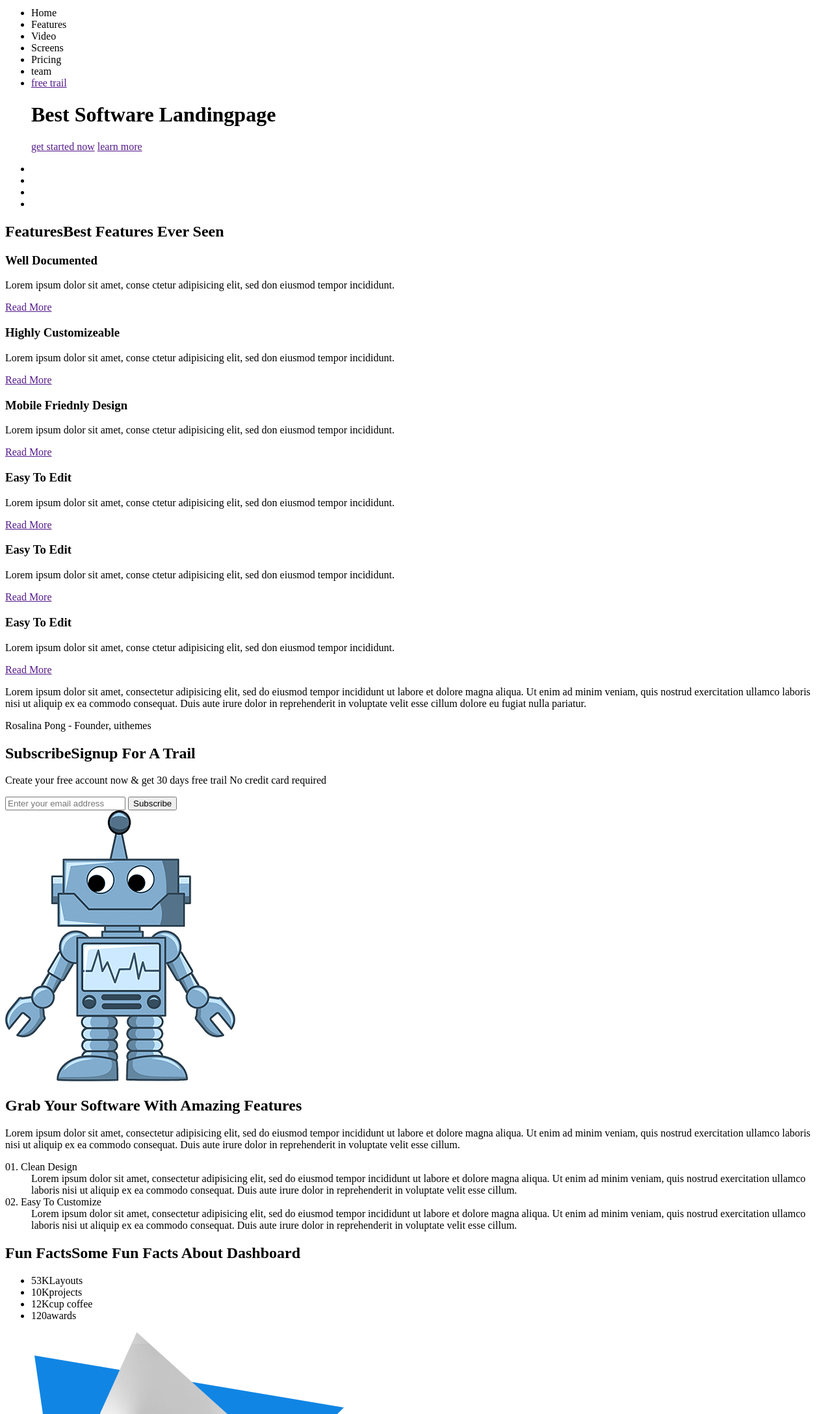
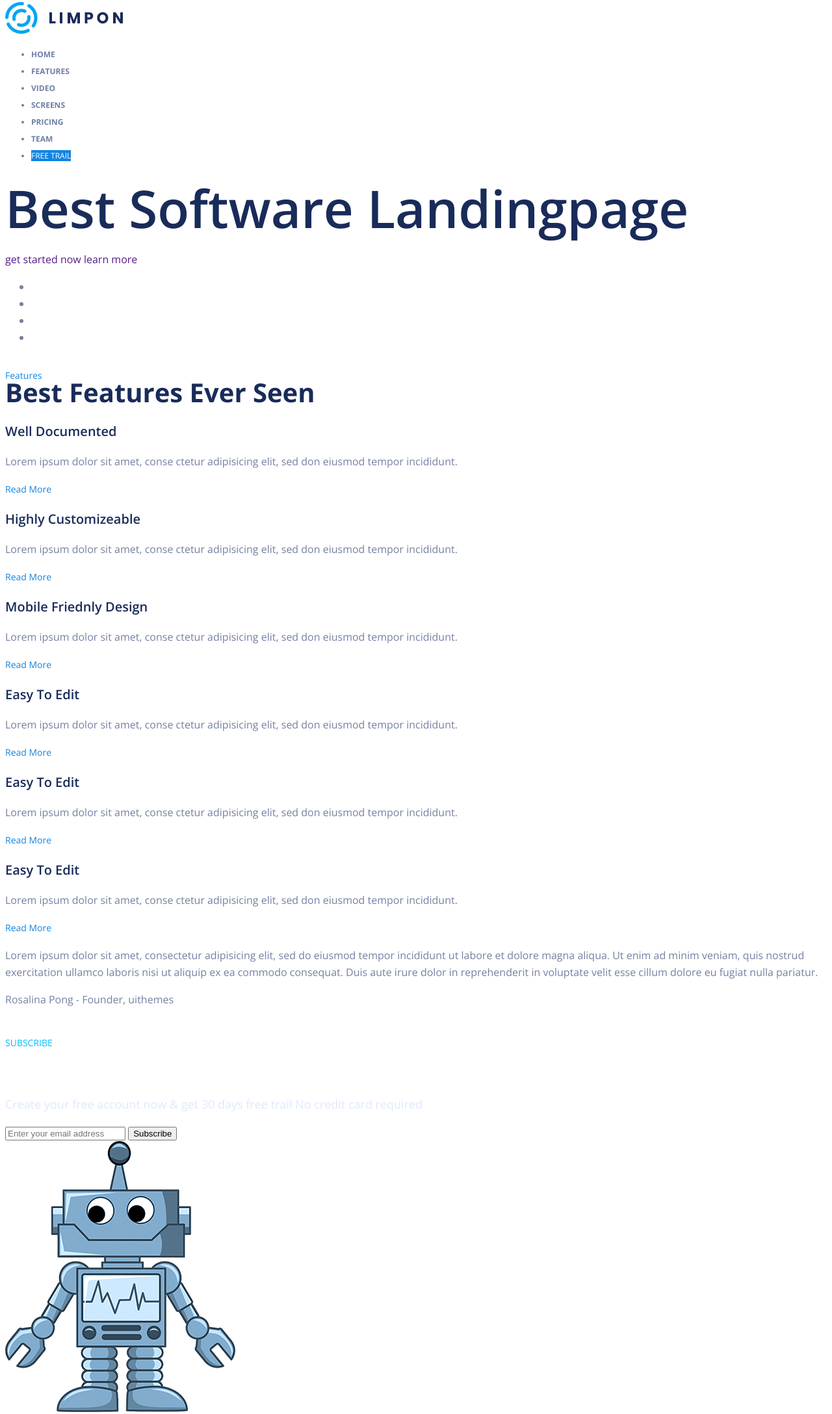
Before and after one commit to zhosakic/limpon, a plain HTML site: page index.html in a window 1280 px wide. Shown: the part 5-2181 px from the top of the page at 65% size. Drawn offline with nearby package versions, Linux system fonts and the light colour scheme.

Commit message:
Home task 8 and 9 block

```diff
--- /dev/null
+++ b/css/style.css
@@ -0,0 +1,106 @@
+body {
+    font-family: 'Open Sans', sans-serif;
+    color: #7581a1;
+    font-size: 16px;
+    line-height: 26px;
+}
+a {
+    text-decoration: none;
+}
+h1 {
+    font-size: 80px;
+    font-weight: 600;
+    color: #192b59;
+}
+.nav {
+    font-size: 12px;
+    font-weight: 700;
+    color: #6e7ea9;
+    text-transform: uppercase;
+}
+.btn-free {
+    color: #fff;
+    font-weight: 400;
+    background-color: #1085e4;
+}
+.grid h2 {
+    font-size: 40px;
+    font-weight: 700;
+    color: #192b59;
+}
+.grid h2 span {
+    font-size: 14px;
+    font-weight: 400;
+    color: #1085e4;
+    display: block;
+}
+.grid-item h3 {
+    font-size: 20px;
+    font-weight: 600;
+    color: #192b59;
+}
+.grid-item a {
+    font-size: 14px;
+    font-weight: 400;
+    color: #1085e4;
+}
+.page-subscribe h2 {
+    font-size: 50px;
+    font-weight: 400;
+    color: #fff;
+}
+.page-subscribe h2 span {
+    font-size: 14px;
+    font-weight: 400;
+    text-transform: uppercase;
+    color: #00bffe;
+    display: block;
+}
+.page-subscribe p {
+    color: #dfe8ff;
+    font-size: 18px;
+    font-weight: 400;
+}
+.page-software h2 {
+    font-size: 50px;
+    font-weight: 600;
+    color: #192b59;
+}
+.page-software dt {
+    color: #5a6789;
+    font-size: 16px;
+    font-weight: 700;
+}
+
+.page-stat h2 {
+    color: #192b59;
+    font-size: 50px;
+    font-weight: 400;
+}
+.page-stat h2 span {
+    color: #1085e4;
+    font-size: 16px;
+    font-weight: 400;
+    text-transform: uppercase;
+}
+.page-stat li {
+    color: #1085e4;
+    font-size: 12px;
+    font-weight: 700;
+    text-transform: uppercase;
+}
+.page-stat li span {
+    color: #bacbdc;
+    font-size: 60px;
+}
+.page-app h2 {
+    color: #192b59;
+    font-size: 50px;
+    font-weight: 600;
+}
+.now p {
+    color: #c4d2dd;
+    font-size: 16px;
+    font-weight: 700;
+    text-transform: uppercase;
+}
--- a/index.html
+++ b/index.html
@@ -6,30 +6,33 @@
           content="width=device-width, user-scalable=no, initial-scale=1.0, maximum-scale=1.0, minimum-scale=1.0">
     <meta http-equiv="X-UA-Compatible" content="ie=edge">
     <title>Limpon</title>
+    <link href="https://fonts.googleapis.com/css?family=Open+Sans:400,600,600i,700,800,800i" rel="stylesheet">
+    <link rel="stylesheet" href="css/style.css">
 </head>
 <body>
-    <div>
-        <a href=""></a>
-        <ul>
-            <div>
+    <div class="page-header">
+        <div>
+        <a href=""><img src="img/logo.png" alt=""></a>
+        <ul class="nav">
                 <li>Home</li>
                 <li>Features</li>
                 <li>Video</li>
                 <li>Screens </li>
                 <li>Pricing</li>
                 <li>team</li>
-                <li><a href="">free trail</a></li>
+                <li><a href="" class="btn-free">free trail</a></li>
+        </ul>
             </div>
             <h1>Best Software Landingpage </h1>
             <div>
                 <a href="">get started now</a>
-                <a href="">learn more</a>
+                <a href="" >learn more</a>
             </div>
 
         </ul>
     </div>
 
-    <div>
+    <div class="page-company">
         <ul>
             <li></li>
             <li></li>
@@ -38,40 +41,40 @@
         </ul>
     </div>
 
-    <div>
-        <div>
+    <div class="page-grid">
+        <div class="grid">
             <h2><span>Features</span>Best Features Ever Seen</h2>
-            <div>
+            <div class="grid-item">
                 <div></div>
                 <h3>Well Documented</h3>
                 <p>Lorem ipsum dolor sit amet, conse ctetur adipisicing elit, sed don eiusmod tempor incididunt.</p>
                 <a href="">Read More</a>
             </div>
-            <div>
+            <div class="grid-item">
                 <div></div>
                 <h3>Highly Customizeable</h3>
                 <p>Lorem ipsum dolor sit amet, conse ctetur adipisicing elit, sed don eiusmod tempor incididunt.</p>
                 <a href="">Read More</a>
             </div>
-            <div>
+            <div class="grid-item">
                 <div></div>
                 <h3>Mobile Friednly Design</h3>
                 <p>Lorem ipsum dolor sit amet, conse ctetur adipisicing elit, sed don eiusmod tempor incididunt.</p>
                 <a href="">Read More</a>
             </div>
-            <div>
+            <div class="grid-item">
                 <div></div>
                 <h3>Easy To Edit</h3>
                 <p>Lorem ipsum dolor sit amet, conse ctetur adipisicing elit, sed don eiusmod tempor incididunt.</p>
                 <a href="">Read More</a>
             </div>
-            <div>
+            <div class="grid-item">
                 <div></div>
                 <h3>Easy To Edit</h3>
                 <p>Lorem ipsum dolor sit amet, conse ctetur adipisicing elit, sed don eiusmod tempor incididunt.</p>
                 <a href="">Read More</a>
             </div>
-            <div>
+            <div class="grid-item">
                 <div></div>
                 <h3>Easy To Edit</h3>
                 <p>Lorem ipsum dolor sit amet, conse ctetur adipisicing elit, sed don eiusmod tempor incididunt.</p>
@@ -87,7 +90,7 @@
         </div>
     </div>
 
-    <div>
+    <div class="page-subscribe">
         <div>
             <h2><span>Subscribe</span>Signup For A Trail</h2>
             <p>Create your free account now & get 30 days free trail No credit card required</p>
@@ -97,7 +100,7 @@
         <img src="img/robot.png" alt="Robot">
     </div>
 
-    <div>
+    <div class="page-software">
         <div></div>
         <h2>Grab Your  Software With Amazing  Features</h2>
         <p>Lorem ipsum dolor sit amet, consectetur adipisicing elit, sed do eiusmod tempor incididunt ut labore et dolore
@@ -114,7 +117,7 @@
                 ex ea commodo consequat. Duis aute irure dolor in reprehenderit in voluptate velit esse cillum.</dd>
         </dl>
     </div>
-    <div>
+    <div class="page-stat">
         <div>
             <h2><span>Fun Facts</span>Some Fun Facts About Dashboard</h2>
             <ul>
@@ -124,9 +127,24 @@
                 <li><span>120</span>awards</li>
             </ul>
         </div>
+
+
+    </div>
+    <div class="page-app">
+        <h2>Meet With Future Landingpage</h2>
+        <p>Lorem ipsum dolor sit amet, consectetur adipisicing elit, sed do eiusmod tempor incididunt ut labore et dolore
+            magna aliqua. Ut enim ad minim veniam, quis nostrud exercitation ullamco laboris nisi ut aliquip ex ea commodo
+            consequat. Duis aute irure dolor in reprehenderit in voluptate velit esse cillum.</p>
+        <div class="now">
+            <p>Available Now</p>
+        </div>
+        <ul>
+            <li><a href="" target="_blank"><img src="img/play-market.png" alt="PlayMarket"></a></li>
+            <li><a href="" target="_blank"><img src="img/app-store.png" alt="AppStore"></a></li>
+        </ul>
         <img src="img/play.png" alt="Play">
     </div>
-    <div>
+    <div class="page-analytics">
         <img src="img/anytipe-screen.png" alt="AnyTypeScreen">
         <div>
             <div></div>
@@ -137,6 +155,7 @@
             <a href="">get started now</a>
         </div>
     </div>
+
     <div>
         <div>
             <div></div>
@@ -148,6 +167,10 @@
         </div>
         <img src="img/easy-screen.png" alt="EasyScreen">
     </div>
+    <div class="page-screen">
+        <h2><span>screen preview</span>Screenshot With Details</h2>
+        <img src="img/screenshot-screen.png" alt="">
+    </div>
 
 </body>
 </html>
```
